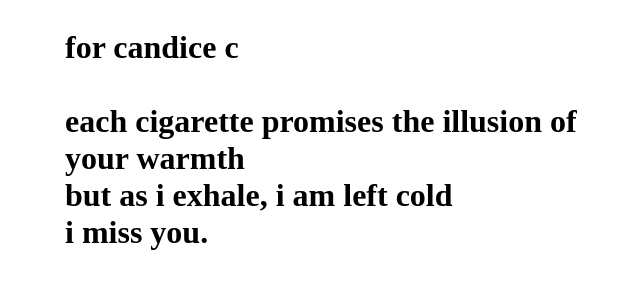
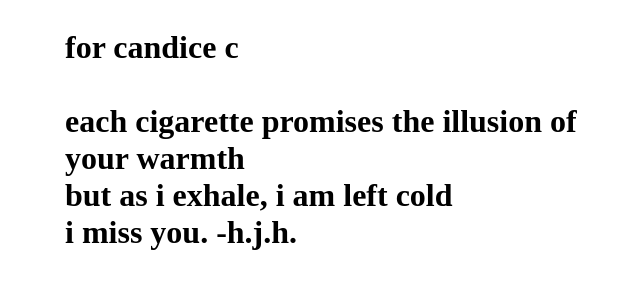
Before and after one commit to wakefieldcox-gif/wakefieldcox-gif.github.io, a plain HTML site: page index.html in a window 1280 px wide. Shown: the whole page, without its empty margins (319-959 px from the left). Drawn offline with Linux system fonts and the light colour scheme.

Commit message:
Update index.html

```diff
--- a/index.html
+++ b/index.html
@@ -15,6 +15,7 @@
             each cigarette promises the illusion of your warmth<br>
             but as i exhale, i am left cold<br>
             i miss you.
+            -h.j.h.
         </h1>
     </body>
 </html>
```
